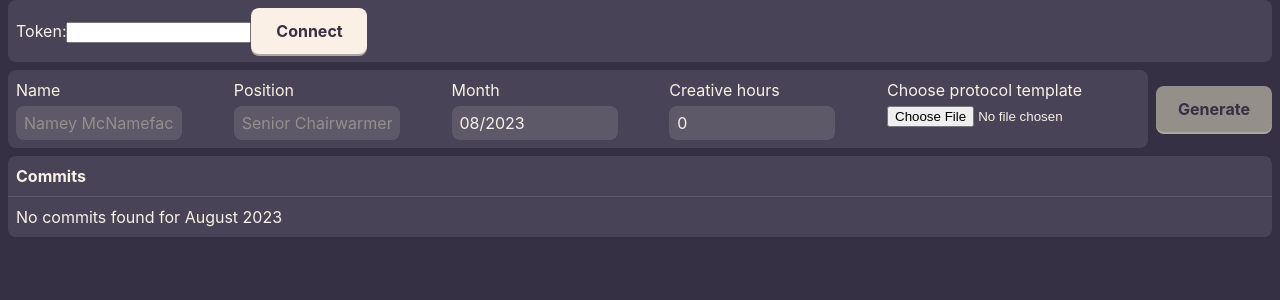
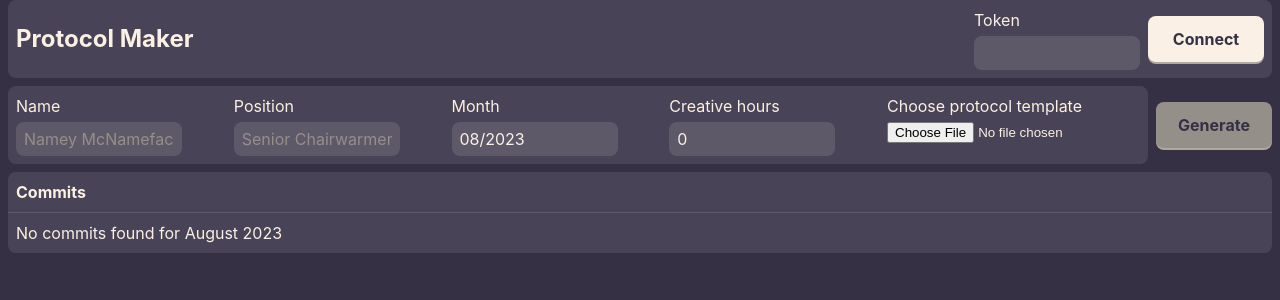
Before and after one commit to lawfx/pan-protocol, a React (Vite) app: page / in a window 1280 px wide. Shown: the top 300 px of the page. Built offline with nearby package versions, Linux system fonts and the light colour scheme.

Commit message:
created separate Header component with title that includes the login

```diff
--- a/src/App.tsx
+++ b/src/App.tsx
@@ -12,6 +12,7 @@ import { saveAs } from 'file-saver';
 import { format } from 'date-fns';
 import { DOCX_MIME_TYPE } from './constants/constants';
 import { parseGithubCommitMessage } from './utils/utils';
+import Header from './Header/Header';
 
 export interface CommitState {
   commit: any;
@@ -129,7 +130,7 @@ export default function App() {
 
   return (
     <Wrapper>
-      <Login />
+      <Header />
       <DataWrapper>
         <InnerDataWrapper>
           <Data
--- a/src/FileInput/FileInput.tsx
+++ b/src/FileInput/FileInput.tsx
@@ -29,7 +29,7 @@ export default function FileInput({ onFileUpload, allowedTypes, label }:
   }
 
   return (
-    <FormControl label={label}>
+    <FormControl id={id} label={label}>
       <input ref={ref} type='file' id={id} onChange={handleOnChange} />
     </FormControl>
   );
--- a/src/FormControl/FormControl.tsx
+++ b/src/FormControl/FormControl.tsx
@@ -2,13 +2,12 @@ import React from "react";
 import { ReactNode } from "react";
 import styled from "styled-components";
 
-export default function FormControl({ children, label }:
+export default function FormControl({ children, label, id }:
   {
     children: ReactNode,
-    label: string
+    label: string,
+    id: string
   }) {
-
-  const id = React.useId();
 
   return (
     <Wrapper>
--- /dev/null
+++ b/src/Header/Header.tsx
@@ -0,0 +1,25 @@
+import styled from "styled-components";
+import Login from "../Login/Login";
+import Section from "../Section/Section";
+
+export default function Header() {
+
+  return (
+    <StyledSection>
+      <Title>Protocol Maker</Title>
+      <Login />
+    </StyledSection>
+  );
+}
+
+
+const StyledSection = styled(Section)`
+  display: flex;
+  justify-content: space-between;
+  align-items: center;
+  padding: 8px;
+`;
+
+const Title = styled.h2`
+  margin: 0;
+`;
--- a/src/Input/Input.tsx
+++ b/src/Input/Input.tsx
@@ -14,7 +14,7 @@ export default function Input({ type = 'text', value, onChange, label, ...rest }
   const id = React.useId();
 
   return (
-    <FormControl label={label}>
+    <FormControl id={id} label={label}>
       <StyledInput
         type={type}
         id={id}
--- a/src/Login/Login.tsx
+++ b/src/Login/Login.tsx
@@ -2,7 +2,7 @@ import React from "react";
 import { GitHubContext } from "../GithubProvider/GithubProvider";
 import styled from "styled-components";
 import Button from "../Button/Button";
-import Section from "../Section/Section";
+import Input from "../Input/Input";
 
 export default function Login() {
 
@@ -10,42 +10,30 @@ export default function Login() {
   const { connect, user } = React.useContext(GitHubContext);
 
   return (
-    <Section>
-      <Wrapper>
-        {user &&
-          <LoggedInUser>
-            <Avatar>
-              <AvatarImage src={user.avatar_url} />
-            </Avatar>
-            <span>Logged in as <strong>{user.login}</strong></span>
-          </LoggedInUser>
-        }
-        {!user && <div>
-          <label htmlFor='token-id'>
-            Token:
-          </label>
-          <input
-            id='token-id'
-            value={token}
-            onChange={e => setToken(e.target.value)}
-          />
+    <>
+      {user ?
+        <LoggedInUser>
+          <span>Logged in as <strong>{user.login}</strong></span>
+          <Avatar>
+            <AvatarImage src={user.avatar_url} />
+          </Avatar>
+        </LoggedInUser>
+        :
+        <LoginForm>
+          <Input label='Token' value={token} onChange={setToken} />
           <Button disabled={!!user} type='button' onClick={() => connect(token)}>Connect</Button>
-        </div>
-        }
-      </Wrapper>
-    </Section>
+        </LoginForm>
+      }
+
+    </>
   );
 }
-
-const Wrapper = styled.div`
-  padding: 8px;
-`;
 
 const LoggedInUser = styled.div`
   display: flex;
   justify-content: center;
   align-items: center;
-  gap: 16px;
+  gap: 8px;
 `;
 
 const Avatar = styled.div`
@@ -57,3 +45,9 @@ const AvatarImage = styled.img`
   height: 50px;
   border-radius: 50%;
 `;
+
+const LoginForm = styled.div`
+  display: flex;
+  align-items: center;
+  gap: 8px;
+`;
--- a/src/MonthPicker/MonthPicker.tsx
+++ b/src/MonthPicker/MonthPicker.tsx
@@ -15,7 +15,7 @@ export default function MonthPicker({ label, value, onChange, placeholder }:
   const id = React.useId();
 
   return (
-    <FormControl label={label}>
+    <FormControl id={id} label={label}>
       <DatePicker
         id={id}
         selected={value}
--- a/src/Section/Section.tsx
+++ b/src/Section/Section.tsx
@@ -1,16 +1,16 @@
 import { ReactNode } from "react";
 import styled from "styled-components";
 
-export default function Section({ children }: { children: ReactNode }) {
+export default function Section({ className, children }: { className?: string, children: ReactNode }) {
 
   return (
-    <Wrapper>
+    <Wrapper className={className}>
       {children}
     </Wrapper>
   );
 }
 
-const Wrapper = styled.section`
+const Wrapper = styled.div`
   background-color: ${p => p.theme.primary200};
   color: ${p => p.theme.textOnPrimary};
   border-radius: 8px;
```
